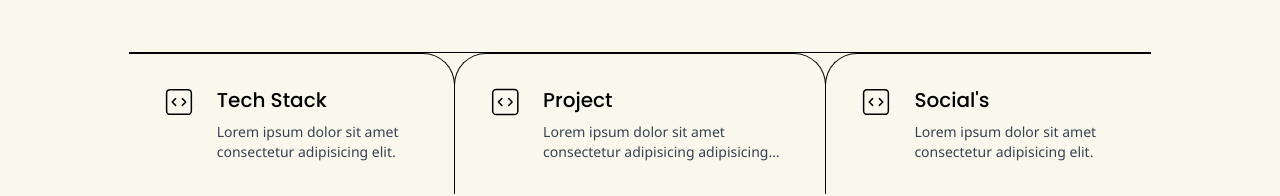
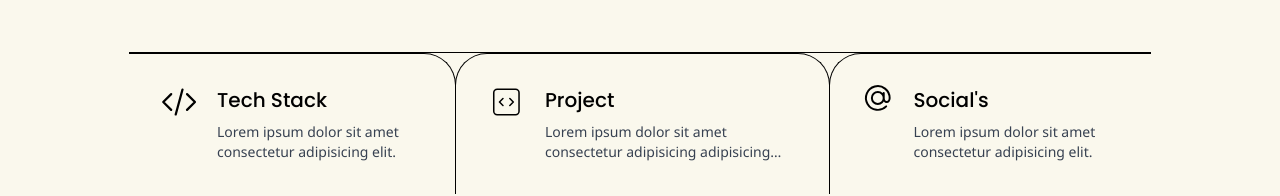
Before and after one commit to balalii/my-web, a Next.js app: page / in a window 1280 px wide. Shown: the part 550-746 px from the top of the page. Built offline with nearby package versions, Linux system fonts and the light colour scheme.

Commit message:
style : Cardheader Icon

```diff
--- a/src/components/Home/CardHeader/CardHeader.tsx
+++ b/src/components/Home/CardHeader/CardHeader.tsx
@@ -10,14 +10,10 @@ export default function CardHeader() {
             className="border-s md:border-s-0  border-e  border-t border-black p-5 -mb-8 md:-mb-0 lg:p-8 pb-14 md:pb-3
           flex flex-row space-x-5  md:-mr-[1px] rounded-tl-[2rem] md:rounded-tl-[0px] rounded-tr-[2rem]"
           >
-            <svg xmlns="http://www.w3.org/2000/svg" fill="none" viewBox="0 0 24 24" strokeWidth={1} stroke="currentColor" className="w-16 h-16 -mt-4">
-              <path
-                strokeLinecap="round"
-                strokeLinejoin="round"
-                d="M14.25 9.75L16.5 12l-2.25 2.25m-4.5 0L7.5 12l2.25-2.25M6 20.25h12A2.25 2.25 0 0020.25
-               18V6A2.25 2.25 0 0018 3.75H6A2.25 2.25 0 003.75 6v12A2.25 2.25 0 006 20.25z"
-              />
+            <svg xmlns="http://www.w3.org/2000/svg" fill="none" viewBox="0 0 24 24" strokeWidth={1.5} stroke="currentColor" className="w-16 h-16 -mt-4">
+              <path strokeLinecap="round" strokeLinejoin="round" d="M17.25 6.75L22.5 12l-5.25 5.25m-10.5 0L1.5 12l5.25-5.25m7.5-3l-4.5 16.5" />
             </svg>
+
             <div>
               <h3 className="font-[500] text-xl group-hover:underline">Tech Stack</h3>
               <p className="text-sm text-gray-700 mt-2 line-clamp-2">Lorem ipsum dolor sit amet consectetur adipisicing elit.</p>
@@ -50,14 +46,10 @@ export default function CardHeader() {
             className=" border-s border-e md:border-e-0  border-t border-black p-5
            lg:p-8 pb-6 md:pb-3 flex flex-row space-x-5   md:-ml-[1px] rounded-tr-[2rem] md:rounded-tr-[0px] rounded-tl-[2rem] "
           >
-            <svg xmlns="http://www.w3.org/2000/svg" fill="none" viewBox="0 0 24 24" strokeWidth={1} stroke="currentColor" className="w-16 h-16 -mt-4">
-              <path
-                strokeLinecap="round"
-                strokeLinejoin="round"
-                d="M14.25 9.75L16.5 12l-2.25 2.25m-4.5
-               0L7.5 12l2.25-2.25M6 20.25h12A2.25 2.25 0 0020.25 18V6A2.25 2.25 0 0018 3.75H6A2.25 2.25 0 003.75 6v12A2.25 2.25 0 006 20.25z"
-              />
+            <svg xmlns="http://www.w3.org/2000/svg" fill="none" viewBox="0 0 24 24" strokeWidth={1.5} stroke="currentColor" className="w-14 h-14 -mt-4">
+              <path strokeLinecap="round" d="M16.5 12a4.5 4.5 0 11-9 0 4.5 4.5 0 019 0zm0 0c0 1.657 1.007 3 2.25 3S21 13.657 21 12a9 9 0 10-2.636 6.364M16.5 12V8.25" />
             </svg>
+
             <div>
               <h3 className="font-[500] text-xl group-hover:underline">{`Social's`} </h3>
               <p className="text-sm text-gray-700 mt-2 line-clamp-2">Lorem ipsum dolor sit amet consectetur adipisicing elit.</p>
--- a/src/components/Home/Tech/Tech.tsx
+++ b/src/components/Home/Tech/Tech.tsx
@@ -11,7 +11,7 @@ export default function Tech() {
       <ul className="flex flex-row justify-center items-center  flex-wrap max-w-4xl mx-auto mt-8 md:mt-10">
         {TECH_LIST.map((data) => (
           <li key={data.name} className="center-row-flex  my-3 mx-5 md:mx-10 lg:mx-16">
-            <Image src={data.img} height={130} width={130} alt={data.name} className={`remove-bg-img h-auto w-24 md:w-32`} />
+            <Image src={data.img} height={130} width={130} alt={data.name} title={data.name} className={`remove-bg-img h-auto w-24 md:w-32`} />
           </li>
         ))}
       </ul>
--- a/src/data/TECH_LIST.js
+++ b/src/data/TECH_LIST.js
@@ -8,7 +8,7 @@ const TECH_LIST = [
     img: '/tech/next.png',
   },
   {
-    name: 'tailwind Js',
+    name: 'Tailwind ',
     img: '/tech/tailwind.png',
   },
   {
@@ -16,11 +16,11 @@ const TECH_LIST = [
     img: '/tech/react.png',
   },
   {
-    name: 'react-query',
+    name: 'React Query',
     img: '/tech/react-query.png',
   },
   {
-    name: 'framer-motion Js',
+    name: 'Framer Motion',
     img: '/tech/framer-motion.png',
   },
 ];
```
Also changed, not shown: src/components/Home/Socials/Socials.tsx (+10 -2 lines).
